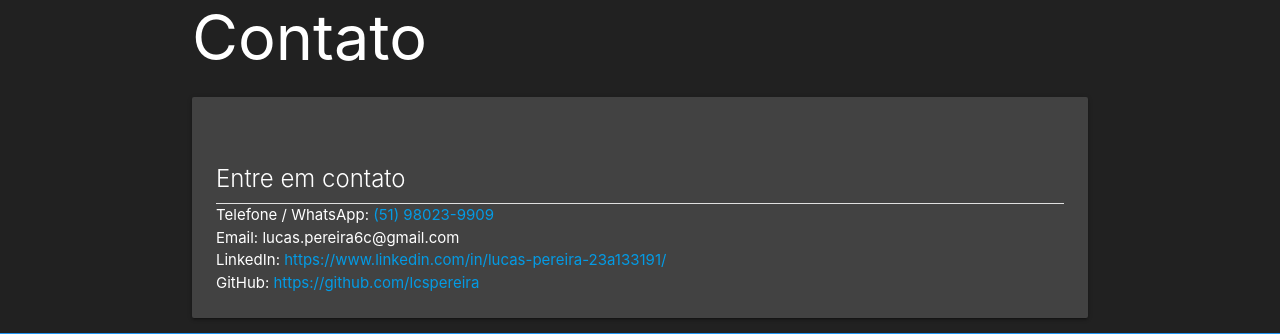
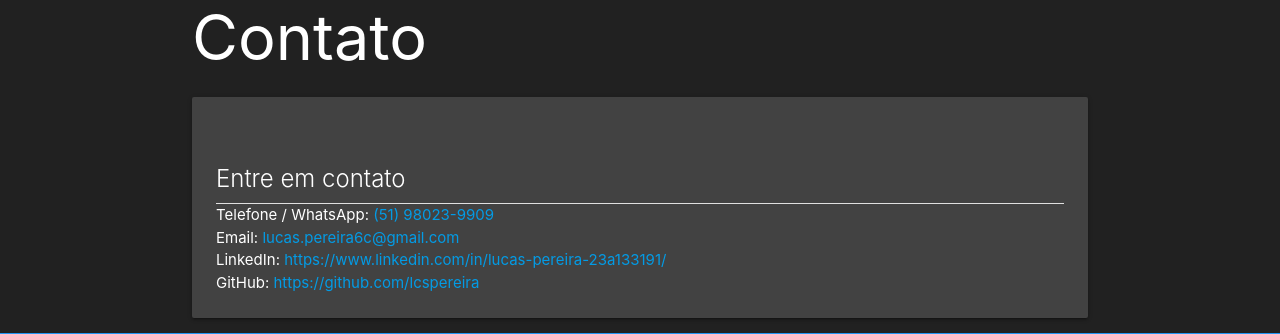
Before and after one commit to lcspereira/portfolio, a Django app: template portfolioapp/templates/contact.jinja2 in a window 1280 px wide. Shown: the part 103-437 px from the top of the page. Run offline with Django 3.2, Linux system fonts and the light colour scheme; the template is opened without the code that fills it, so the values that code supplies are empty.

Commit message:
[FIX] Removed class on email link

```diff
--- a/portfolioapp/templates/contact.jinja2
+++ b/portfolioapp/templates/contact.jinja2
@@ -8,7 +8,7 @@
             <div class="divider"></div>
             <div class="card-body">
                 <p>Telefone / WhatsApp: <a href="tel:+5551980239909"">(51) 98023-9909</a></p>
-                <p>Email: <a href="mailto:lucas.pereira6c@gmail.com" class="white-text">lucas.pereira6c@gmail.com</a></p>
+                <p>Email: <a href="mailto:lucas.pereira6c@gmail.com">lucas.pereira6c@gmail.com</a></p>
                 <p>LinkedIn: <a href="https://www.linkedin.com/in/lucas-pereira-23a133191/">https://www.linkedin.com/in/lucas-pereira-23a133191/</a></p>
                 <p>GitHub: <a href="https://github.com/lcspereira">https://github.com/lcspereira</a></p>
             </div>
```
